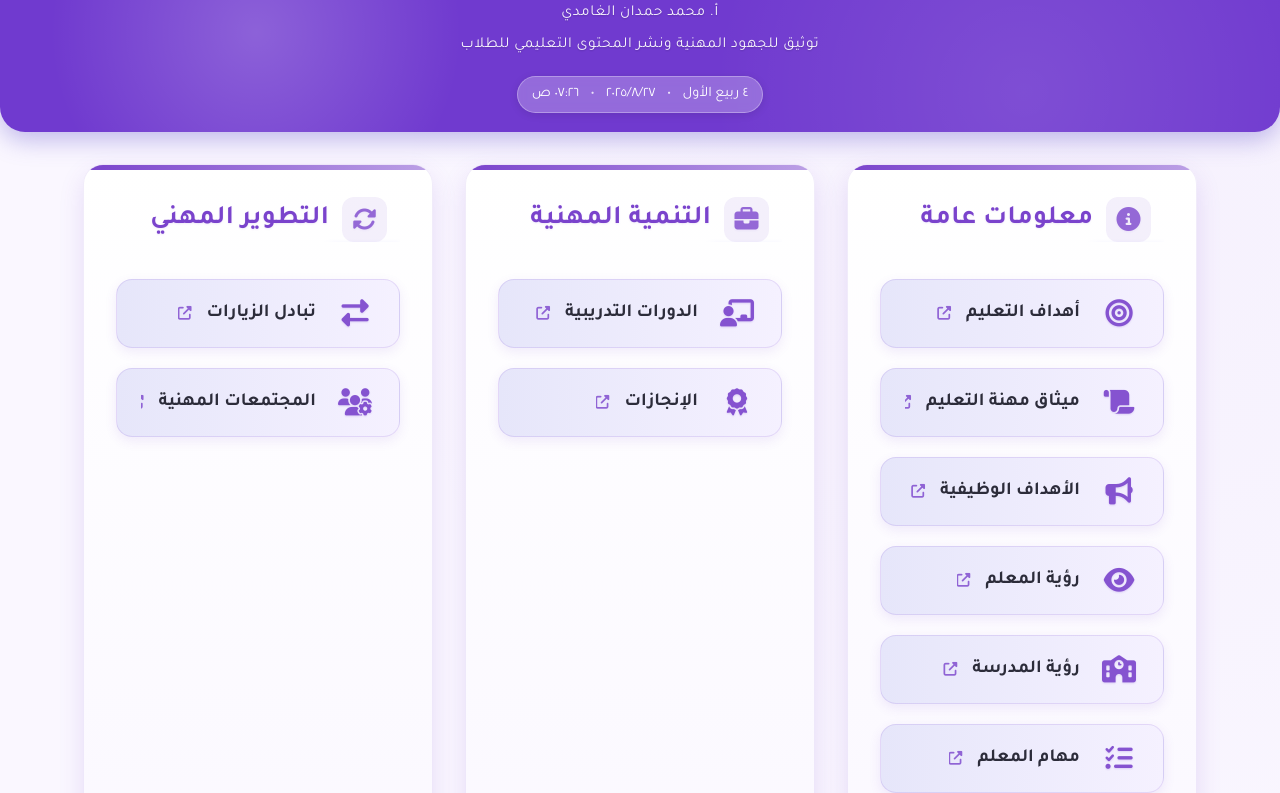
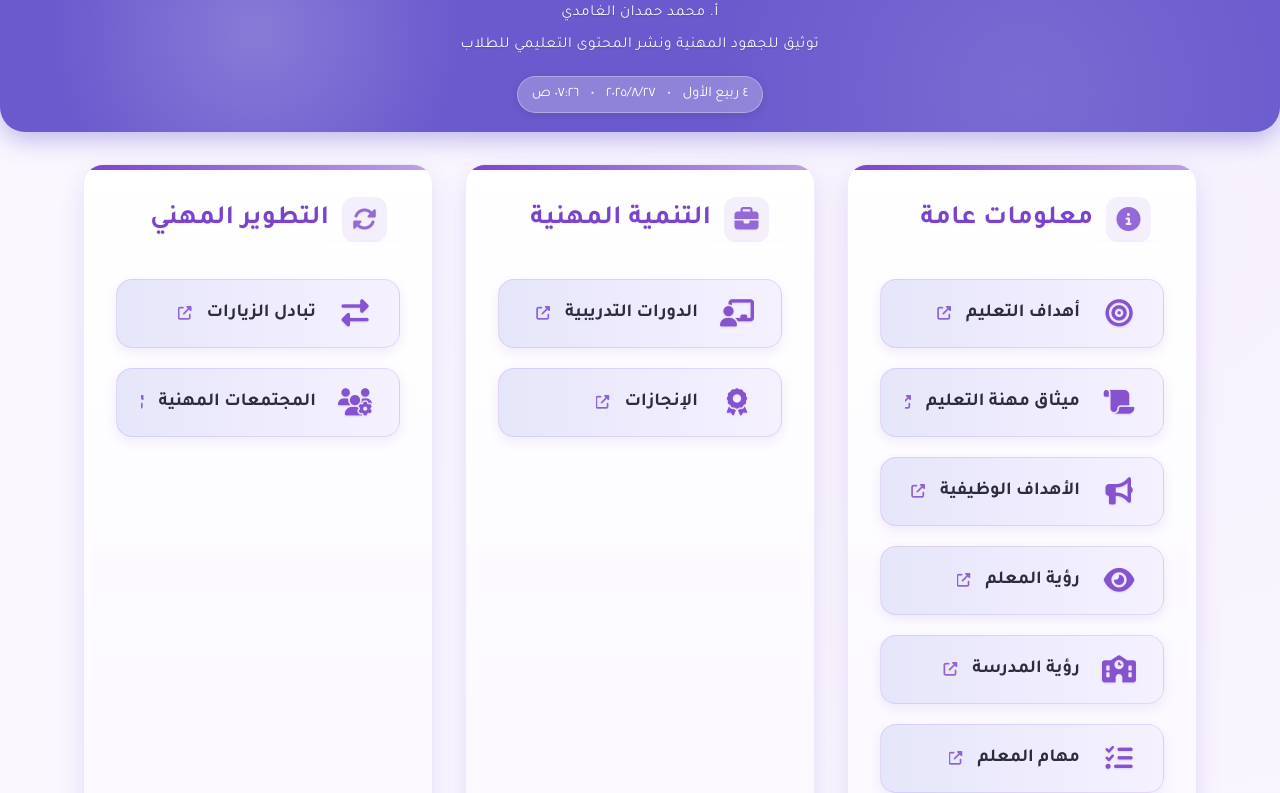
Before and after one commit to muhammad1937-web/teacher-injaz, a plain HTML site: page index.html in a window 1280 px wide. Shown: the part 187-980 px from the top of the page. Drawn offline with Linux system fonts and the light colour scheme.

Commit message:
Update index.html
تحديث

```diff
--- a/index.html
+++ b/index.html
@@ -17,7 +17,7 @@
       --primary-600: #5e3399;
       --primary-soft-1: #7B68EE;
       --primary-soft-2: #E6E6FA;
-      --header-color: #703ACF;
+      --header-color: #6A5ACD;
       --notification-color: #E6E6FA;
       --text-dark: #2c2c3a;
       --text-light: #5a527f;
```
